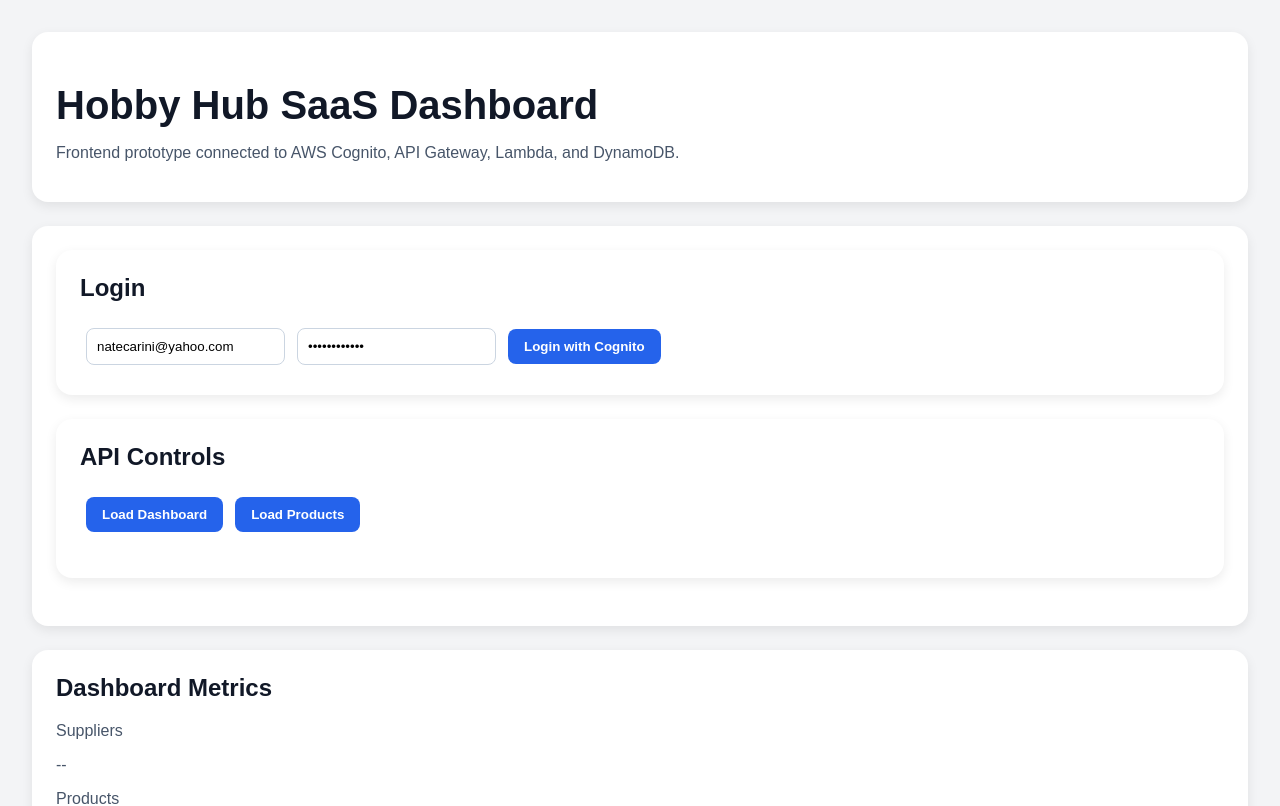
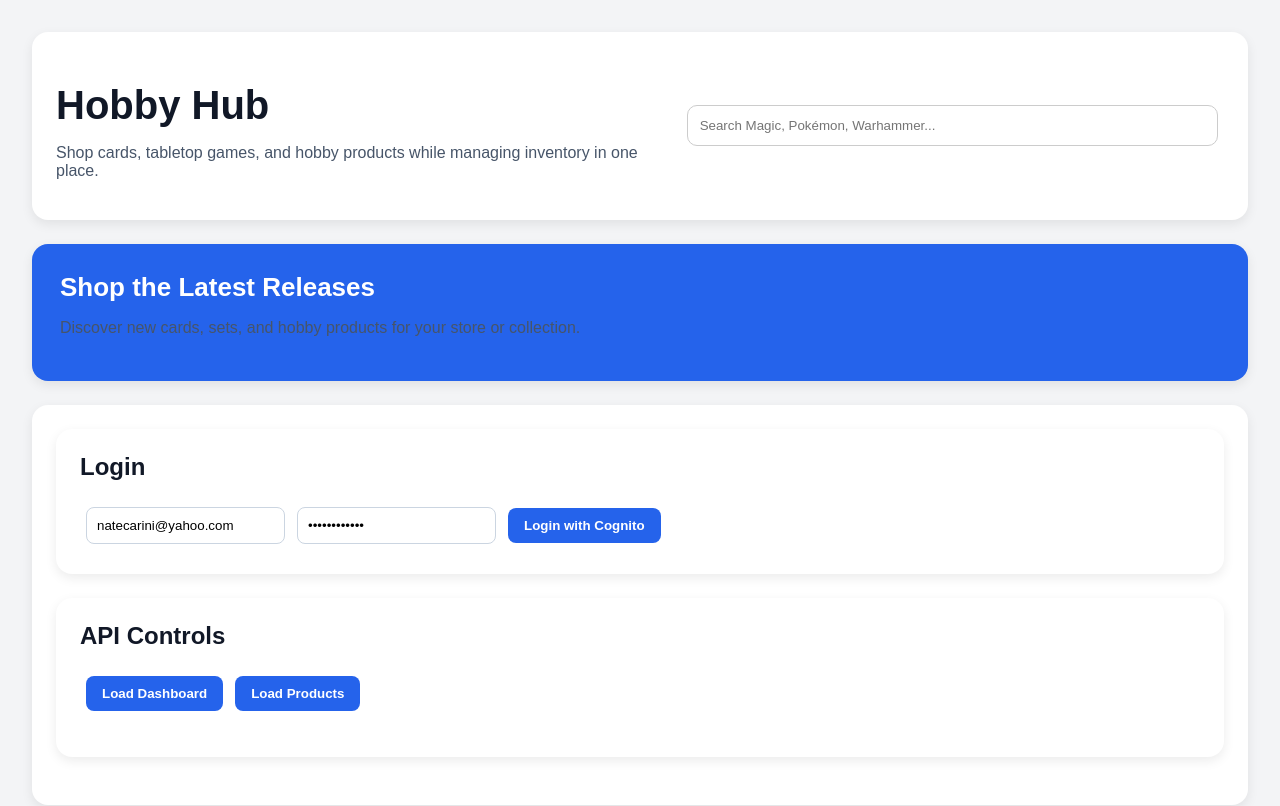
Before and after one commit to BenjieTheEngie/hobbyhub-frontend, a React (Vite) app: page / in a window 1280 px wide. Shown: the top 806 px of the page. Built offline with nearby package versions, Linux system fonts and the light colour scheme.

Commit message:
Update App.jsx

```diff
--- a/src/App.jsx
+++ b/src/App.jsx
@@ -114,11 +114,36 @@
     <main className="min-h-screen bg-slate-100 p-6 text-slate-900">
       <div className="mx-auto max-w-6xl space-y-6">
         <header className="rounded-2xl bg-white p-6 shadow">
-          <h1 className="text-3xl font-bold">Hobby Hub SaaS Dashboard</h1>
-          <p className="mt-2 text-slate-600">
-            Frontend prototype connected to AWS Cognito, API Gateway, Lambda, and DynamoDB.
-          </p>
-        </header>
+  <div style={{ display: "flex", justifyContent: "space-between", alignItems: "center", gap: "20px" }}>
+    <div>
+      <h1 className="text-3xl font-bold">Hobby Hub</h1>
+      <p className="mt-2 text-slate-600">
+        Shop cards, tabletop games, and hobby products while managing inventory in one place.
+      </p>
+    </div>
+
+    <input
+      placeholder="Search Magic, Pokémon, Warhammer..."
+      style={{
+        padding: "12px",
+        width: "45%",
+        borderRadius: "10px",
+        border: "1px solid #ccc"
+      }}
+    />
+  </div>
+</header>
+
+<section style={{
+  background: "#2563eb",
+  color: "white",
+  padding: "28px",
+  borderRadius: "16px",
+  marginBottom: "24px"
+}}>
+  <h2 style={{ fontSize: "26px", marginBottom: "8px" }}>Shop the Latest Releases</h2>
+  <p>Discover new cards, sets, and hobby products for your store or collection.</p>
+</section>
 
         <section className="grid gap-6 md:grid-cols-2">
           <div className="rounded-2xl bg-white p-6 shadow">
```
